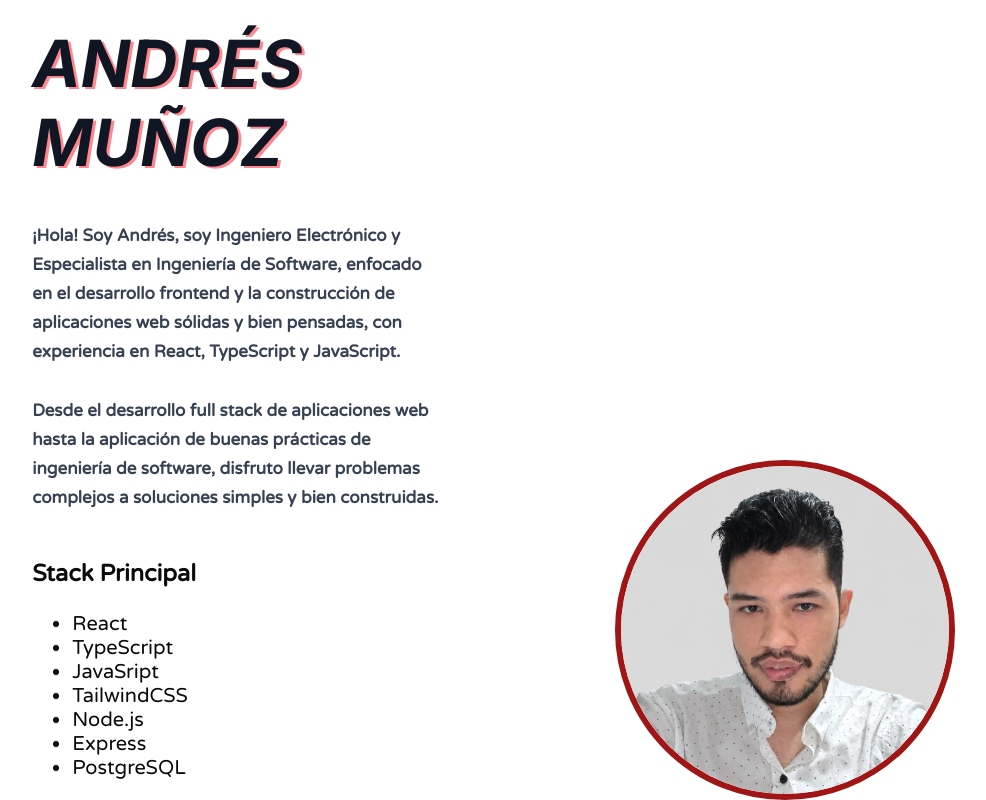
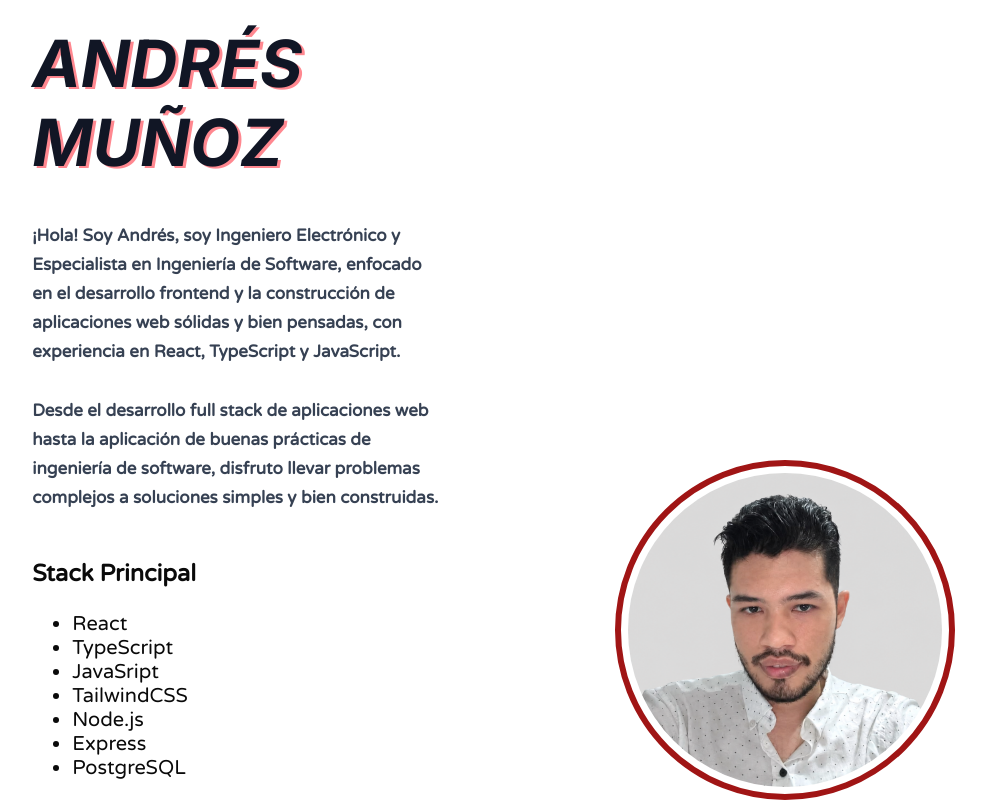
Before and after one commit to andresmdevco/portfolio, a React (Vite) app: page / in a window 1280 px wide. Shown: the part 961-1761 px from the top of the page, without its empty margins (119-1105 px from the left). Built offline with nearby package versions, Linux system fonts and the light colour scheme.

Commit message:
style: add spacing between About image and border

```diff
--- a/src/components/About/About.module.css
+++ b/src/components/About/About.module.css
@@ -105,4 +105,5 @@
   border-radius: 50%;
   border: 6px solid var(--primary);
   object-fit: cover;
+  padding: 0.7rem;
 }
```
